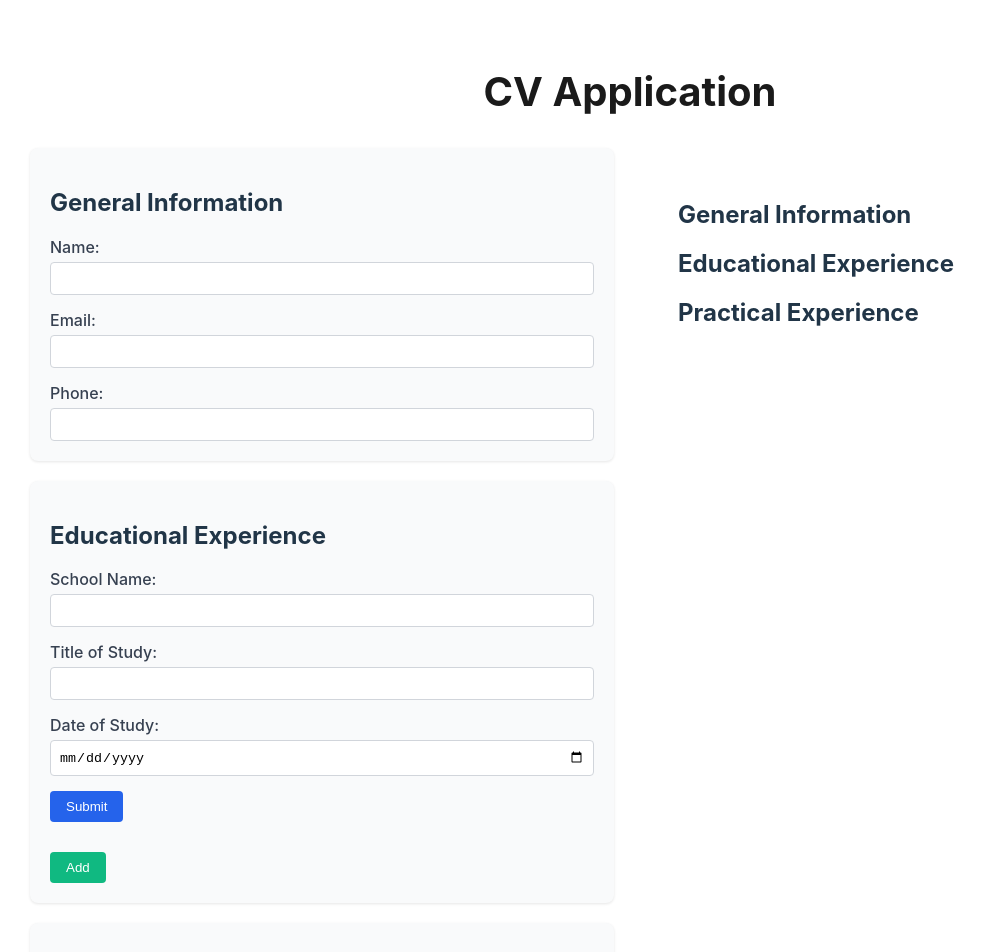
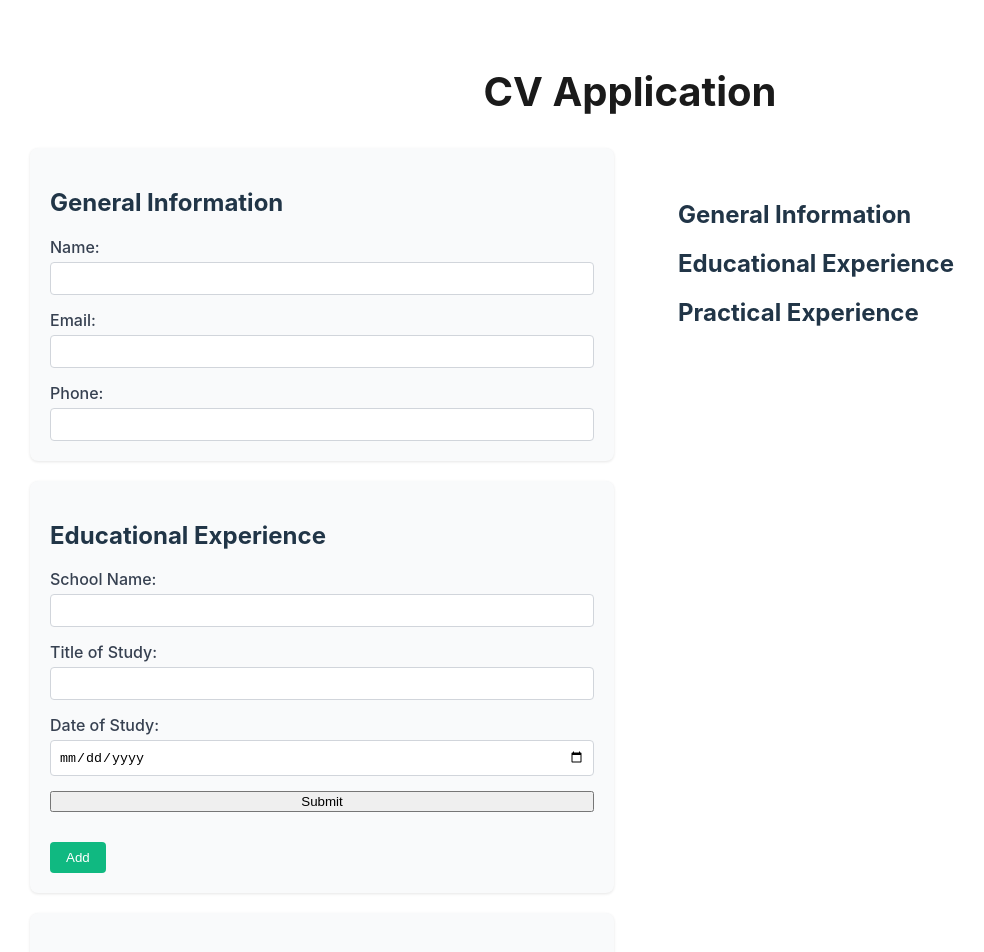
Before and after one commit to top-submissions/fullstackjs-cv-application, a React (Vite) app: page / in a window 1280 px wide. Shown: the top 952 px of the page, without its empty margins (10-994 px from the left). Built offline with nearby package versions, Linux system fonts and the light colour scheme.

Commit message:
style: change formContainer button to submitButton

```diff
--- a/src/components/forms/EducationalExperienceForm/EducationalExperienceForm.module.css
+++ b/src/components/forms/EducationalExperienceForm/EducationalExperienceForm.module.css
@@ -28,7 +28,7 @@
   border-radius: 4px;
 }
 
-.formContainer button {
+.submitButton {
   align-self: flex-start;
   padding: 8px 16px;
   background-color: #2563eb;
@@ -38,7 +38,7 @@
   cursor: pointer;
 }
 
-.formContainer button:hover {
+.submitButton:hover {
   background-color: #1d4ed8;
 }
 
```
